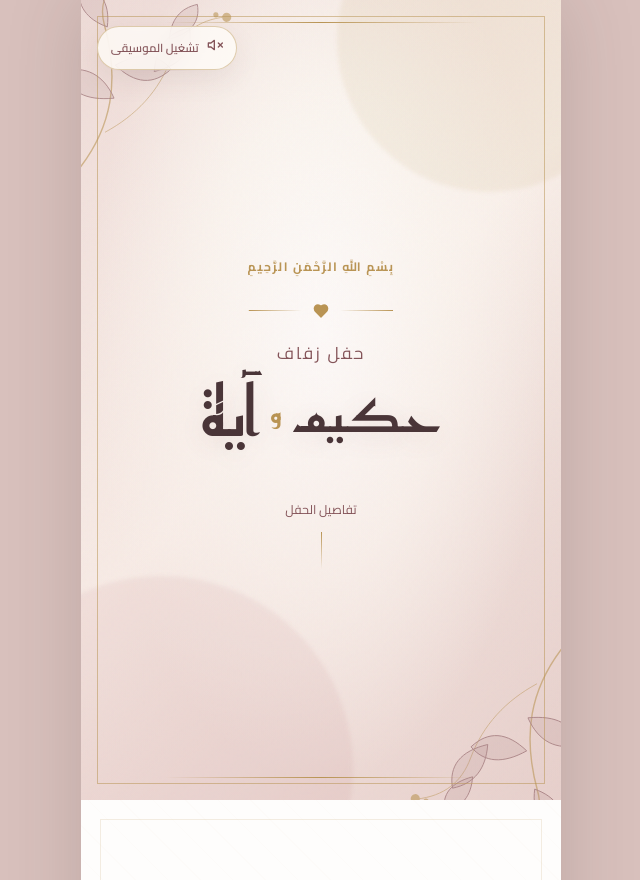
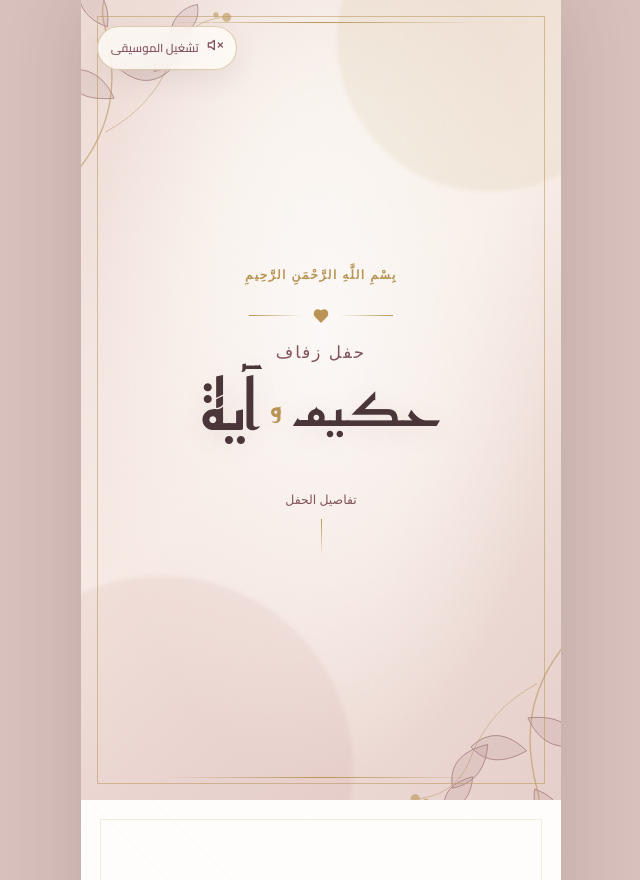
Before and after one commit to weddings7/wedd, a plain HTML site: page index.html in a window 1280 px wide. Shown: the top 880 px of the page, without its empty margins (319-959 px from the left). Drawn offline with Linux system fonts and the light colour scheme.

Commit message:
Update styles.css

```diff
--- a/styles.css
+++ b/styles.css
@@ -25,8 +25,9 @@ body {
   min-width: 320px;
   color: var(--ink);
   background: #d8c0bc;
-  font-family: "Cairo", sans-serif;
-  -webkit-font-smoothing: antialiased;
+  font-family: "Amiri", serif;
+    -webkit-font-smoothing: antialiased;
+    -moz-osx-font-smoothing: grayscale;
 }
 
 button,
```
